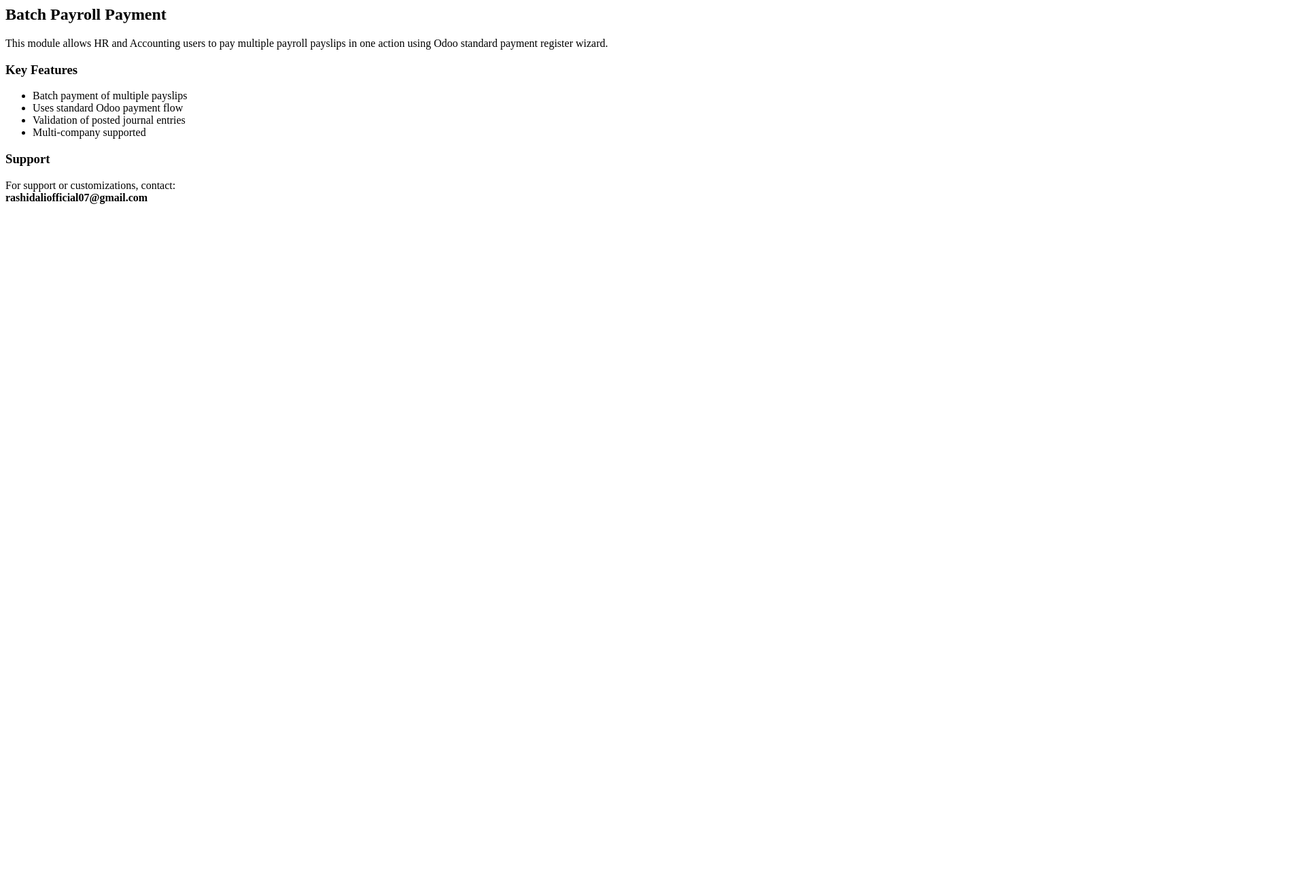
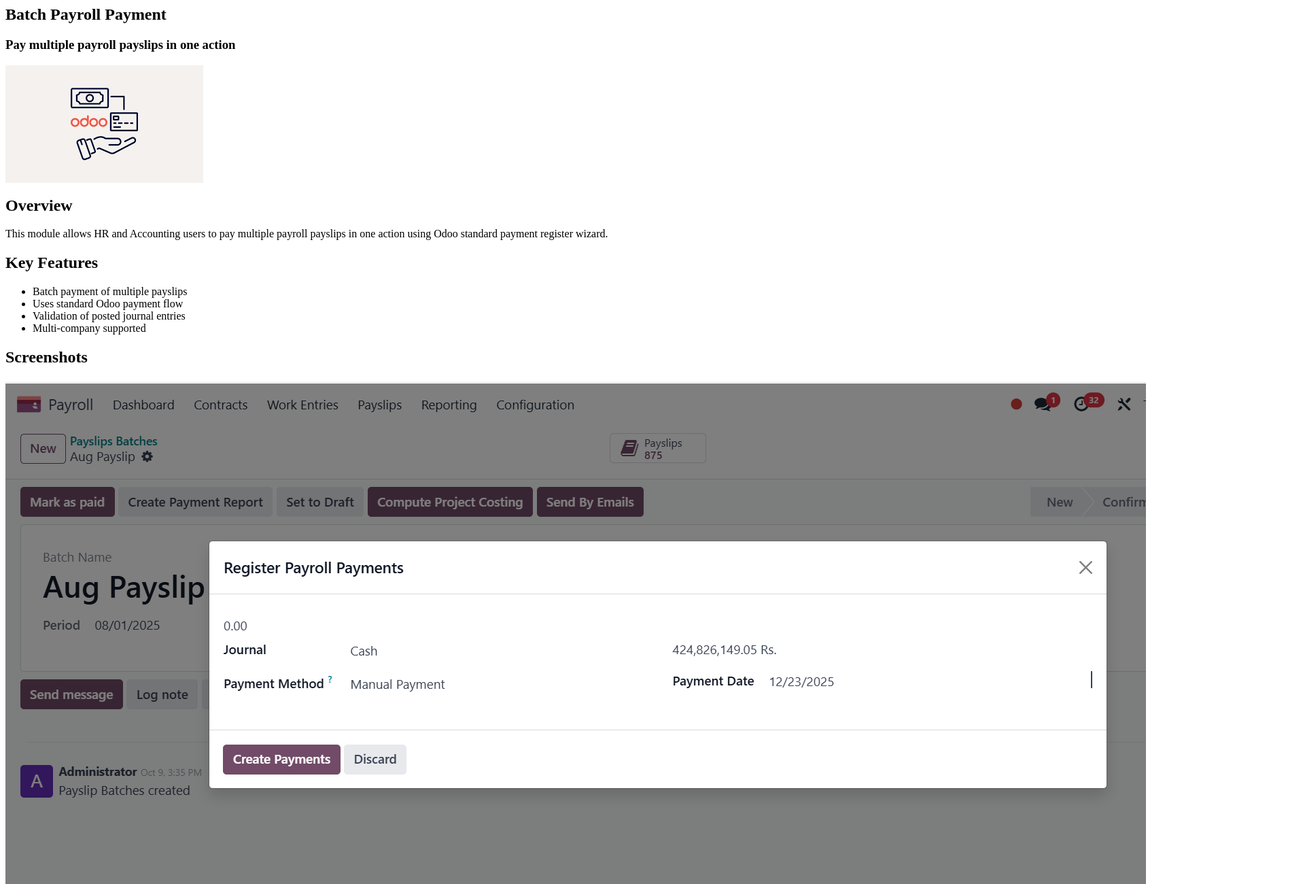
Before and after one commit to rashidali5764564/batch_payroll_payment, a plain HTML site: page batch_payroll_payment/static/description/index.html in a window 1280 px wide. Shown: the top 1300 px of the page at 68% size, 1920 px wide, since content can reach past the window. Before the commit the page ends 800 px from the top, so only its background shows below. Drawn offline with Linux system fonts and the light colour scheme.

Commit message:
add banner and cover image

```diff
--- a/batch_payroll_payment/static/description/index.html
+++ b/batch_payroll_payment/static/description/index.html
@@ -1,23 +1,71 @@
 <section class="oe_container">
-  <h2>Batch Payroll Payment</h2>
+  <div class="oe_row oe_spaced">
+    <div class="oe_span12">
+      <h2 class="oe_slogan">Batch Payroll Payment</h2>
+      <h3 class="oe_slogan">Pay multiple payroll payslips in one action</h3>
+      <div class="oe_demo oe_picture oe_screenshot">
+        <img src="screenshots/cover.png" alt="Batch Payroll Payment Cover"/>
+      </div>
+    </div>
+  </div>
+</section>
 
-  <p>
+<section class="oe_container oe_dark">
+  <div class="oe_row oe_spaced">
+    <div class="oe_span12">
+      <h2 class="oe_slogan">Overview</h2>
+      <p class="oe_mt32">
         This module allows HR and Accounting users to pay multiple
         payroll payslips in one action using Odoo standard payment
         register wizard.
       </p>
+    </div>
+  </div>
+</section>
 
-  <h3>Key Features</h3>
-  <ul>
+<section class="oe_container">
+  <div class="oe_row oe_spaced">
+    <h2 class="oe_slogan">Key Features</h2>
+    <div class="oe_span12">
+      <ul class="oe_mt32">
         <li>Batch payment of multiple payslips</li>
         <li>Uses standard Odoo payment flow</li>
         <li>Validation of posted journal entries</li>
         <li>Multi-company supported</li>
       </ul>
+    </div>
+  </div>
+</section>
 
-  <h3>Support</h3>
-  <p>
+<section class="oe_container oe_dark">
+  <div class="oe_row oe_spaced">
+    <h2 class="oe_slogan">Screenshots</h2>
+    <div class="oe_span12">
+      <div class="oe_demo oe_picture oe_screenshot">
+        <img src="screenshots/screen1.png" alt="Screen 1"/>
+      </div>
+    </div>
+    <div class="oe_span12">
+      <div class="oe_demo oe_picture oe_screenshot">
+        <img src="screenshots/screen2.png" alt="Screen 2"/>
+      </div>
+    </div>
+    <div class="oe_span12">
+      <div class="oe_demo oe_picture oe_screenshot">
+        <img src="screenshots/screen3.png" alt="Screen 3"/>
+      </div>
+    </div>
+  </div>
+</section>
+
+<section class="oe_container">
+  <div class="oe_row oe_spaced">
+    <h2 class="oe_slogan">Support</h2>
+    <div class="oe_span12">
+      <p class="oe_mt32">
         For support or customizations, contact:<br/>
         <strong>rashidaliofficial07@gmail.com</strong>
       </p>
+    </div>
+  </div>
 </section>
```
Also changed, not shown: batch_payroll_payment/static/description/cover.png (added), 1 other file. Lines whose indentation alone changed are shown as unchanged.
